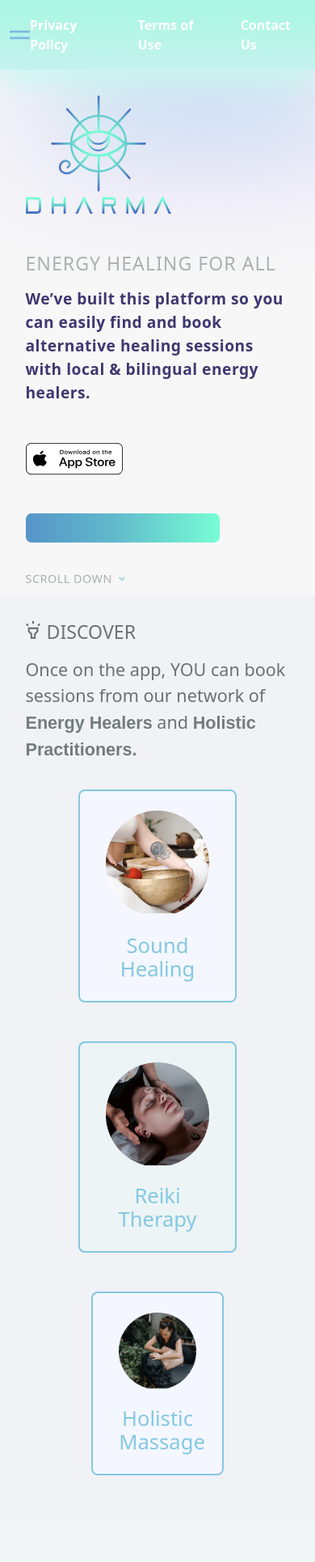
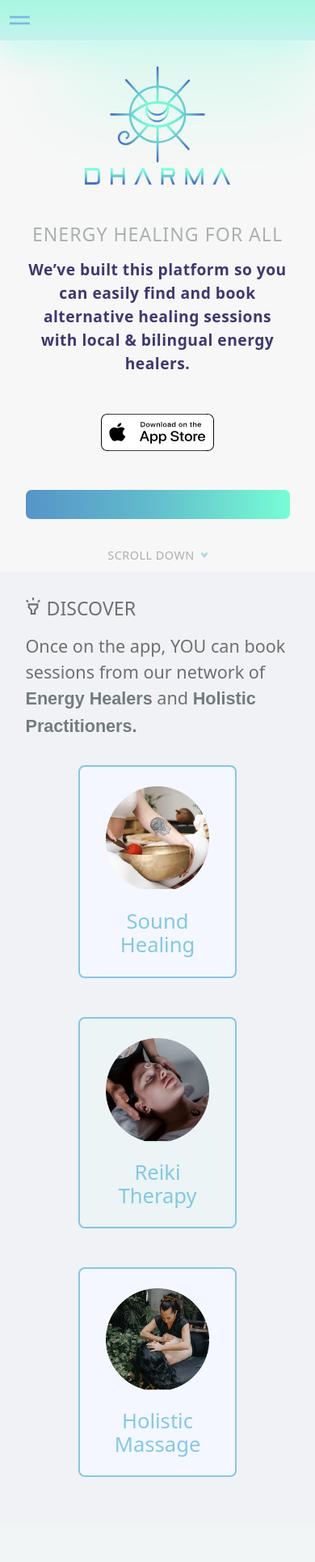
Before and after one commit to donCelis/dharma, a Next.js app: page / in a window 390 px wide. Shown: the top 1929 px of the page at 81% size. Built offline with nearby package versions, Linux system fonts and the light colour scheme; a web font is replaced by a local one.

Commit message:
mod: fixed styles mobile home

```diff
--- a/src/components/home/HomeHero.jsx
+++ b/src/components/home/HomeHero.jsx
@@ -13,7 +13,7 @@
                 We’ve built this platform so you can easily find and book alternative healing sessions with local &
                 bilingual energy healers.
               </p>
-              <Image className='hero_app_store' width='120px' src='./images/app_store.svg' alt='Appstore' />
+              <Image className='hero_app_store' src='./images/app_store.svg' alt='Appstore' />
               <div className='hero_slider' />
             </article>
           </aside>
--- a/src/styles/sections/_footer.scss
+++ b/src/styles/sections/_footer.scss
@@ -42,5 +42,8 @@
   .pinterest {
     margin: 0.4rem auto;
     width: 26px;
+    @include mobile{
+      margin: 2rem auto;
+    }
   }
 }
--- a/src/styles/sections/_homeDiscover.scss
+++ b/src/styles/sections/_homeDiscover.scss
@@ -58,6 +58,9 @@
         width: 50%;
         margin: 0 auto;
       }
+      @include mobile {
+        width: 60%;
+      }
     }
     @include mobile {
       width: 60%;
--- a/src/styles/sections/_homeHeader.scss
+++ b/src/styles/sections/_homeHeader.scss
@@ -1,3 +1,5 @@
+@use '../partials/' as *;
+
 .home_header {
   background: linear-gradient(
     180deg,
@@ -24,6 +26,9 @@
 .menu {
   display: inline-flex;
   gap: 2rem;
+  @include mobile{
+    display: none;
+  }
   a {
     color: hsl(0, 0%, 100%);
     font-weight: bold;
--- a/src/styles/sections/_homeHero.scss
+++ b/src/styles/sections/_homeHero.scss
@@ -1,6 +1,11 @@
+@use '../partials/' as *;
+
 .home_hero {
   position: relative;
   overflow-x: hidden;
+  @include mobile {
+    text-align: center;
+  }
   &::before {
     content: '';
     position: absolute;
@@ -27,6 +32,9 @@
       background: #9278ffa0;
       transform: scaleX(2) scaleY(1.5);
       filter: blur(50px) opacity(0.4);
+      @include mobile {
+        display: none;
+      }
     }
   }
   .hero {
@@ -47,6 +55,10 @@
     }
     &_app_store {
       margin: 3rem 0;
+      width: 7.5rem;
+      @include mobile {
+        width: 8.75rem;
+      }
     }
     &_phone {
       display: flex;
@@ -57,6 +69,9 @@
       height: 36px;
       border-radius: 7px;
       background: linear-gradient(90deg, hsl(207, 51%, 56%) 0%, hsl(190, 51%, 59%) 46%, hsl(162, 97%, 73%) 100%);
+      @include mobile {
+        width: 100%;
+      }
     }
   }
   .scroll_down {
--- a/src/styles/sections/_homePromo.scss
+++ b/src/styles/sections/_homePromo.scss
@@ -1,5 +1,8 @@
+@use '../partials/' as *;
+
 .home_promo {
   padding: 2rem 0;
+  overflow-x: hidden;
   &_info {
     border-top: 1px solid #050404;
     display: grid;
@@ -22,11 +25,11 @@
         z-index: -1;
       }
       &::before {
-        left: -2.5rem;
+        left: -1.5rem;
         background: #3c4fe3a0;
       }
       &::after {
-        right: -2.5rem;
+        right: -1.5rem;
         background: #78ffd5a0;
       }
       .logo_promo {
@@ -41,6 +44,11 @@
     }
     p {
       font-size: 1.4em;
+      @include mobile {
+        br {
+          display: none;
+        }
+      }
     }
   }
 }
```
